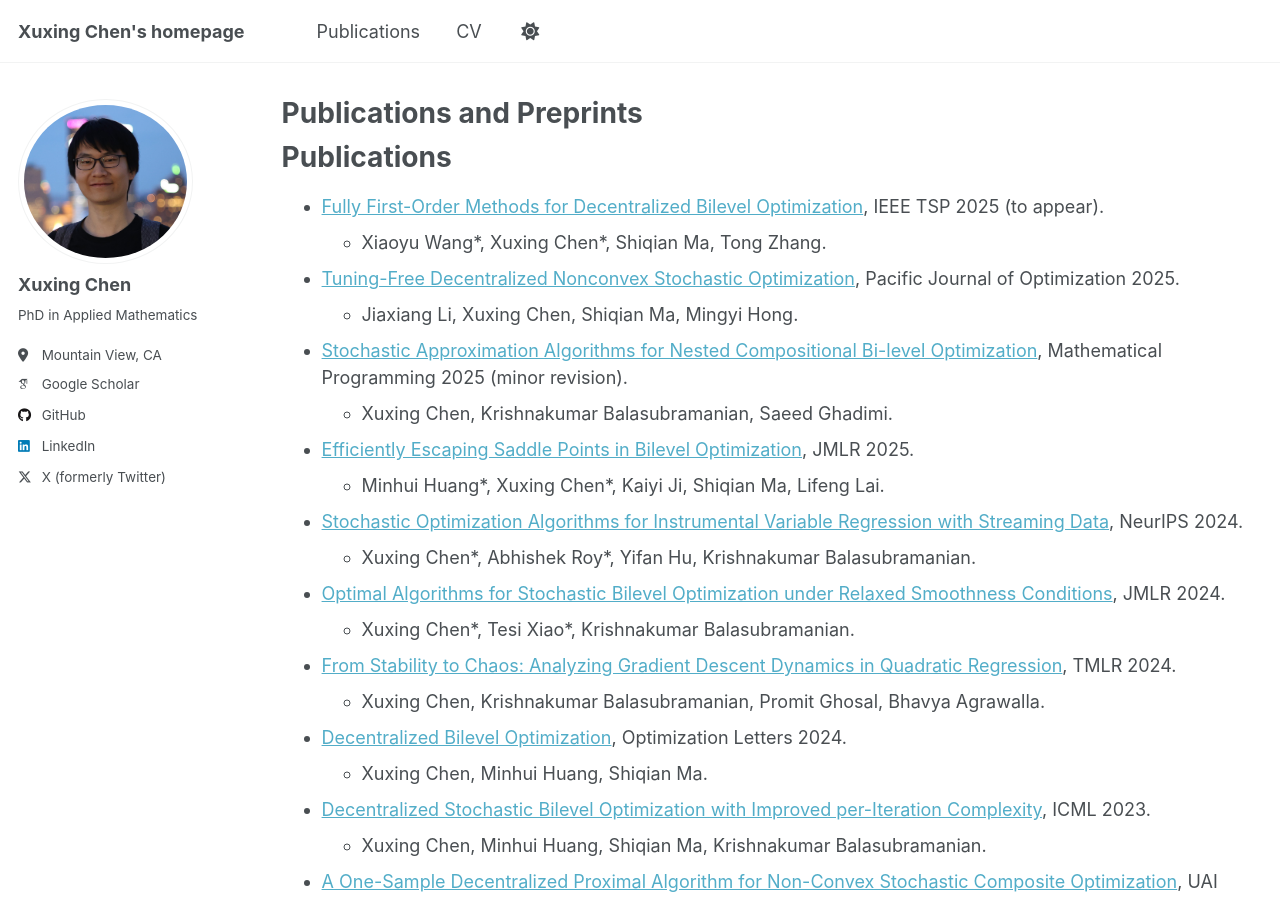
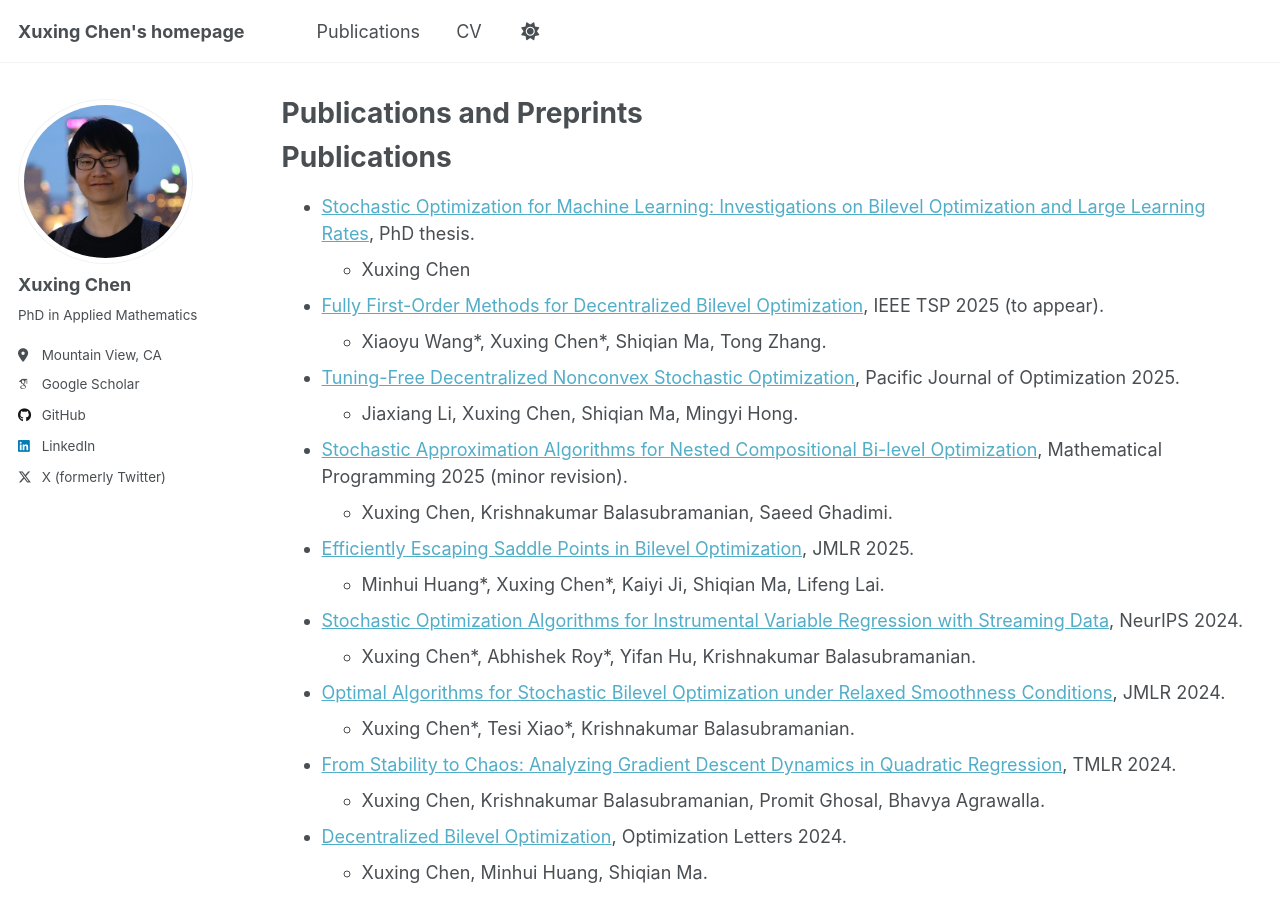
Before and after one commit to xuxingc/xuxingc.github.io, a Jekyll site: the page built from _pages/publications.md, in a window 1280 px wide and 900 px high. Built offline with Jekyll 4.4.1, drawn with Linux system fonts in a browser that asks for light colours; some web fonts are replaced.

Commit message:
Update publications.md

```diff
--- a/_pages/publications.md
+++ b/_pages/publications.md
@@ -7,6 +7,8 @@ author_profile: true
 
 Publications
 ==========
+* [Stochastic Optimization for Machine Learning: Investigations on Bilevel Optimization and Large Learning Rates](https://escholarship.org/content/qt4h6002gb/qt4h6002gb_noSplash_698ab8180613c7f3238d76ac6a3fe81d.pdf), PhD thesis.
+  * Xuxing Chen
 * [Fully First-Order Methods for Decentralized Bilevel Optimization](https://arxiv.org/abs/2410.19319), IEEE TSP 2025 (to appear).
   * Xiaoyu Wang\*, Xuxing Chen\*, Shiqian Ma, Tong Zhang.
 * [Tuning-Free Decentralized Nonconvex Stochastic Optimization](http://manu71.magtech.com.cn/Jwk3_pjo/EN/10.61208/pjo-2025-009), Pacific Journal of Optimization 2025.
```
